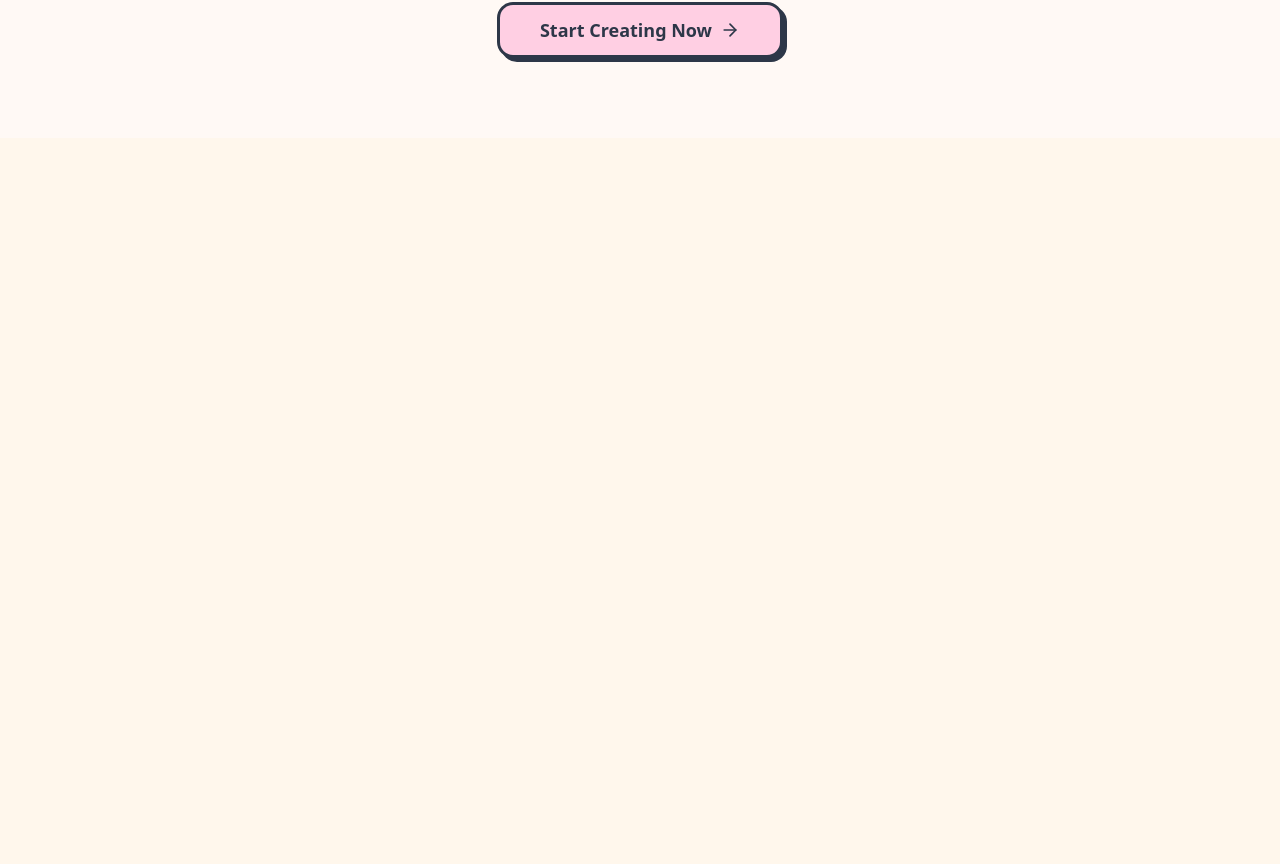
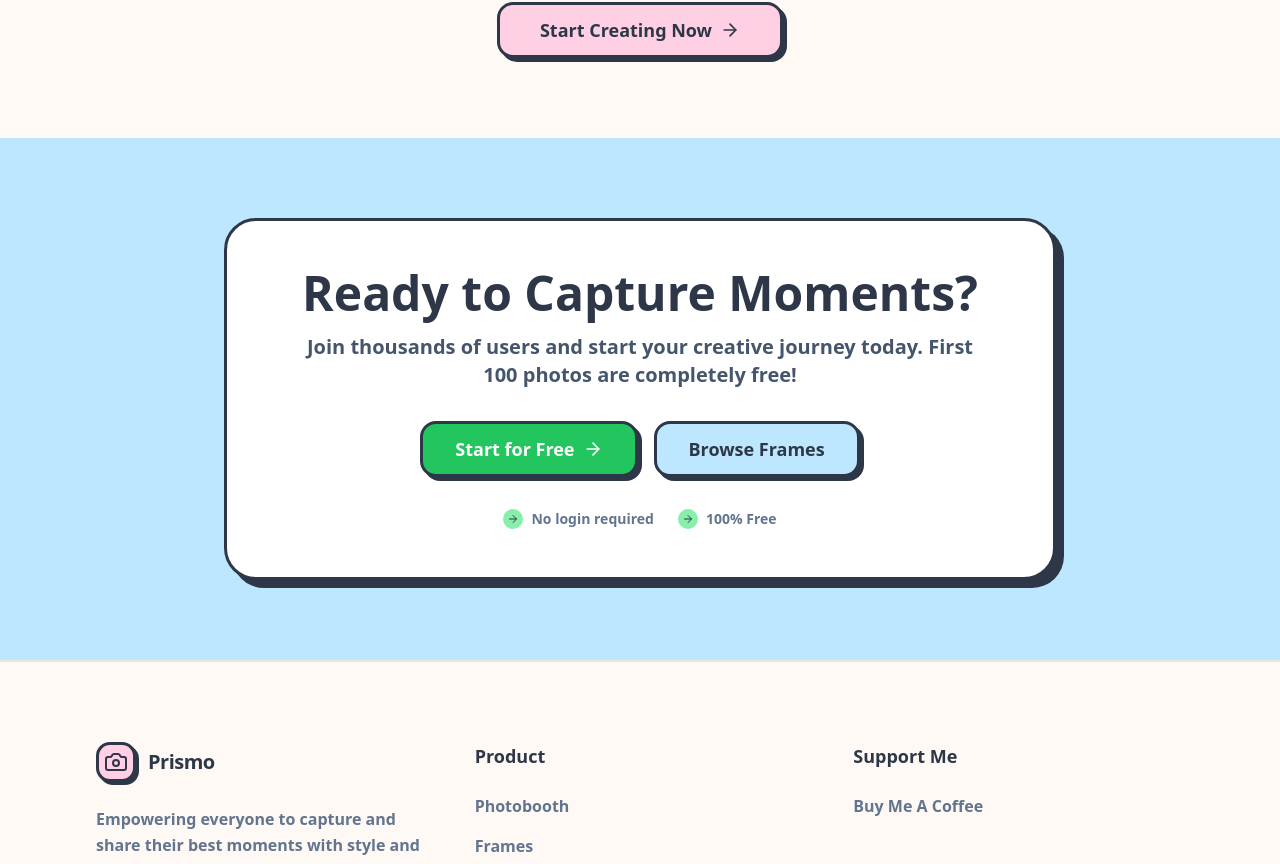
Before and after one commit to yunkhngn/prismo-photo, a Next.js app: page / in a window 1280 px wide. Shown: the part 1933-2797 px from the top of the page. Before the commit the page ends 2071 px from the top, so only its background shows below. Built offline with nearby package versions, Linux system fonts and the light colour scheme.

Commit message:
feat: done homepage

```diff
--- a/app/layout.jsx
+++ b/app/layout.jsx
@@ -17,6 +17,7 @@ export const metadata = {
 };
 
 import { Navbar } from "@/components/Navbar";
+import { Footer } from "@/components/Footer";
 
 export default function RootLayout({
   children,
@@ -24,10 +25,11 @@ export default function RootLayout({
   return (
     <html lang="en">
       <body
-        className={`${nunito.variable} ${geistMono.variable} antialiased bg-[#FFF7EC] min-h-screen`}
+        className={`${nunito.variable} ${geistMono.variable} antialiased bg-[#fff9f5] min-h-screen`}
       >
         <Navbar />
         {children}
+        <Footer />
       </body>
     </html>
   );
--- a/app/page.jsx
+++ b/app/page.jsx
@@ -133,7 +133,7 @@ export default function Home() {
 
           <div className="grid grid-cols-1 md:grid-cols-2 gap-8">
             {/* Card 1: Privacy */}
-            <div className="bg-white rounded-[32px] border-[3px] border-[#2D3748] shadow-[8px_8px_0px_0px_#2D3748] p-8 hover:-translate-y-1 transition-transform duration-300">
+            <div className="bg-white rounded-[32px] border-[3px] border-[#2D3748] shadow-[8px_8px_0px_0px_#2D3748] p-8 hover:translate-y-1 hover:shadow-[4px_4px_0px_0px_#2D3748] transition-all duration-300">
               <div className="flex items-start justify-between mb-6">
                 <div className="w-16 h-16 rounded-2xl bg-[#FFCFE3] border-[3px] border-[#2D3748] flex items-center justify-center shadow-[2px_2px_0px_0px_#2D3748]">
                   <Target className="w-8 h-8 text-[#2D3748]" />
@@ -152,7 +152,7 @@ export default function Home() {
             </div>
 
             {/* Card 2: Instant */}
-            <div className="bg-white rounded-[32px] border-[3px] border-[#2D3748] shadow-[8px_8px_0px_0px_#2D3748] p-8 hover:-translate-y-1 transition-transform duration-300">
+            <div className="bg-white rounded-[32px] border-[3px] border-[#2D3748] shadow-[8px_8px_0px_0px_#2D3748] p-8 hover:translate-y-1 hover:shadow-[4px_4px_0px_0px_#2D3748] transition-all duration-300">
               <div className="flex items-start justify-between mb-6">
                 <div className="w-16 h-16 rounded-2xl bg-[#BDE7FF] border-[3px] border-[#2D3748] flex items-center justify-center shadow-[2px_2px_0px_0px_#2D3748]">
                   <Image className="w-8 h-8 text-[#2D3748]" />
@@ -171,7 +171,7 @@ export default function Home() {
             </div>
 
             {/* Card 3: Style */}
-            <div className="bg-white rounded-[32px] border-[3px] border-[#2D3748] shadow-[8px_8px_0px_0px_#2D3748] p-8 hover:-translate-y-1 transition-transform duration-300">
+            <div className="bg-white rounded-[32px] border-[3px] border-[#2D3748] shadow-[8px_8px_0px_0px_#2D3748] p-8 hover:translate-y-1 hover:shadow-[4px_4px_0px_0px_#2D3748] transition-all duration-300">
               <div className="flex items-start justify-between mb-6">
                 <div className="w-16 h-16 rounded-2xl bg-[#E9D5FF] border-[3px] border-[#2D3748] flex items-center justify-center shadow-[2px_2px_0px_0px_#2D3748]">
                   <Star className="w-8 h-8 text-[#2D3748]" />
@@ -190,7 +190,7 @@ export default function Home() {
             </div>
 
             {/* Card 4: Export */}
-            <div className="bg-white rounded-[32px] border-[3px] border-[#2D3748] shadow-[8px_8px_0px_0px_#2D3748] p-8 hover:-translate-y-1 transition-transform duration-300">
+            <div className="bg-white rounded-[32px] border-[3px] border-[#2D3748] shadow-[8px_8px_0px_0px_#2D3748] p-8 hover:translate-y-1 hover:shadow-[4px_4px_0px_0px_#2D3748] transition-all duration-300">
               <div className="flex items-start justify-between mb-6">
                 <div className="w-16 h-16 rounded-2xl bg-[#FDE047] border-[3px] border-[#2D3748] flex items-center justify-center shadow-[2px_2px_0px_0px_#2D3748]">
                   <Camera className="w-8 h-8 text-[#2D3748]" />
@@ -218,6 +218,49 @@ export default function Home() {
           </div>
         </div>
       </section>
+
+      {/* CTA Section */}
+      <section className="w-full py-20 bg-[#BDE7FF]">
+        <div className="max-w-4xl mx-auto px-4 md:px-8">
+          <div className="hover:translate-y-1 hover:shadow-[4px_4px_0px_0px_#2D3748] transition-all duration-300 bg-white rounded-[32px] border-[3px] border-[#2D3748] shadow-[8px_8px_0px_0px_#2D3748] p-8 md:p-12 text-center">
+            <h2 className="text-3xl md:text-5xl font-black text-[#2D3748] mb-4">
+              Ready to Capture Moments?
+            </h2>
+            <p className="text-lg md:text-xl text-slate-600 font-bold mb-8 max-w-2xl mx-auto">
+              Join thousands of users and start your creative journey today. First 100 photos are completely free!
+            </p>
+
+            <div className="flex flex-col md:flex-row items-center justify-center gap-4 mb-8">
+              <ClayButton variant="success" size="lg" className="h-14 px-8 text-lg rounded-2xl border-[3px] shadow-[4px_4px_0px_0px_#2D3748] w-full md:w-auto" asChild>
+                <Link href="/photobooth">
+                  Start for Free <ArrowRight className="ml-2 w-5 h-5" />
+                </Link>
+              </ClayButton>
+
+              <ClayButton variant="secondary" size="lg" className="h-14 px-8 text-lg rounded-2xl border-[3px] shadow-[4px_4px_0px_0px_#2D3748] w-full md:w-auto" asChild>
+                <Link href="/frames">
+                  Browse Frames
+                </Link>
+              </ClayButton>
+            </div>
+
+            <div className="flex flex-wrap items-center justify-center gap-6 text-sm font-bold text-slate-500">
+              <div className="flex items-center gap-2">
+                <div className="w-5 h-5 rounded-full bg-[#86EFAC] flex items-center justify-center">
+                  <ArrowRight className="w-3 h-3 text-[#2D3748]" />
+                </div>
+                No login required
+              </div>
+              <div className="flex items-center gap-2">
+                <div className="w-5 h-5 rounded-full bg-[#86EFAC] flex items-center justify-center">
+                  <ArrowRight className="w-3 h-3 text-[#2D3748]" />
+                </div>
+                100% Free
+              </div>
+            </div>
+          </div>
+        </div>
+      </section>
     </div>
   );
 }
--- /dev/null
+++ b/components/Footer.jsx
@@ -0,0 +1,83 @@
+import Link from "next/link";
+import { Camera, Facebook, Instagram, Github, PanelsTopLeft } from "lucide-react";
+
+export function Footer() {
+    const socialLink = [
+        { icon: <Facebook className="w-5 h-5" />, href: "https://facebook.com/yun.khngn" },
+        { icon: <Instagram className="w-5 h-5" />, href: "https://instagram.com/yun.khngn" },
+        { icon: <Github className="w-5 h-5" />, href: "https://github.com/yunkhngn/prismo-photo" },
+        { icon: <PanelsTopLeft className="w-5 h-5" />, href: "https://yunkhngn.dev" },
+    ]
+    return (
+        <footer className="w-full py-20 bg-[#fff9f5] border-t-2 border-[#2D3748]/10">
+            <div className="max-w-6xl mx-auto px-4 md:px-8">
+                <div className="grid grid-cols-1 md:grid-cols-3 gap-12">
+                    {/* Brand */}
+                    <div className="flex flex-col gap-6">
+                        <Link href="/" className="flex items-center gap-3">
+                            <div className="w-10 h-10 bg-[#FFCFE3] rounded-xl border-[3px] border-[#2D3748] flex items-center justify-center font-black text-xl shadow-[3px_3px_0px_0px_#2D3748]">
+                                <Camera className="w-6 h-6 text-[#2D3748]" />
+                            </div>
+                            <span className="font-black text-xl tracking-tight text-[#2D3748]">Prismo</span>
+                        </Link>
+                        <p className="text-slate-500 font-bold leading-relaxed">
+                            Empowering everyone to capture and share their best moments with style and ease.
+                        </p>
+                        <div className="flex items-center gap-4">
+                            {socialLink.map((link, index) => (
+                                <SocialLink key={index} icon={link.icon} href={link.href} />
+                            ))}
+                        </div>
+                    </div>
+
+                    {/* Product */}
+                    <div className="flex flex-col gap-6">
+                        <h4 className="font-black text-[#2D3748] text-lg">Product</h4>
+                        <div className="flex flex-col gap-4">
+                            <FooterLink href="/photobooth">Photobooth</FooterLink>
+                            <FooterLink href="/frames">Frames</FooterLink>
+                            <FooterLink href="/about">About Contributor</FooterLink>
+                        </div>
+                    </div>
+
+
+                    {/* Support */}
+                    <div className="flex flex-col gap-6">
+                        <h4 className="font-black text-[#2D3748] text-lg">Support Me</h4>
+                        <div className="flex flex-col gap-4">
+                            <FooterLink href="https://buymeacoffee.com/yunkhngn" target="_blank">Buy Me A Coffee</FooterLink>
+                        </div>
+                    </div>
+                </div>
+
+                <div className="mt-20 pt-8 border-t-2 border-[#2D3748]/10 flex flex-col md:flex-row items-center justify-between gap-4">
+                    <p className="text-slate-400 font-bold text-sm">© 2025 Prismo Photobooth. All rights reserved.</p>
+                    <div className="flex items-center gap-8">
+                        <Link href="#" className="text-slate-400 font-bold text-sm hover:text-[#2D3748]">Privacy Policy</Link>
+                        <Link href="#" className="text-slate-400 font-bold text-sm hover:text-[#2D3748]">Terms of Service</Link>
+                    </div>
+                </div>
+            </div>
+        </footer>
+    );
+}
+
+function SocialLink({ icon, href }) {
+    return (
+        <Link
+            href={href}
+            target="_blank"
+            className="w-10 h-10 rounded-full bg-white border-2 border-[#2D3748] flex items-center justify-center text-[#2D3748] shadow-[2px_2px_0px_0px_#2D3748] hover:translate-y-0.5 hover:shadow-none transition-all"
+        >
+            {icon}
+        </Link>
+    )
+}
+
+function FooterLink({ href, children }) {
+    return (
+        <Link href={href} className="text-slate-500 font-bold hover:text-[#2D3748] transition-colors">
+            {children}
+        </Link>
+    )
+}
--- a/components/photobooth/PhotoboothApp.jsx
+++ b/components/photobooth/PhotoboothApp.jsx
@@ -57,7 +57,7 @@ export function PhotoboothApp() {
     const allSlotsFilled = slots.every(s => s.imageUrl)
 
     return (
-        <div className="min-h-screen bg-[#FFF7EC] p-4 md:p-8 font-sans text-[#2D3748]">
+        <div className="min-h-screen bg-[#fff9f5] p-4 md:p-8 font-sans text-[#2D3748]">
             <PrivacyDialog />
 
             <header className="max-w-6xl mx-auto mb-8 flex items-center justify-between">
```
